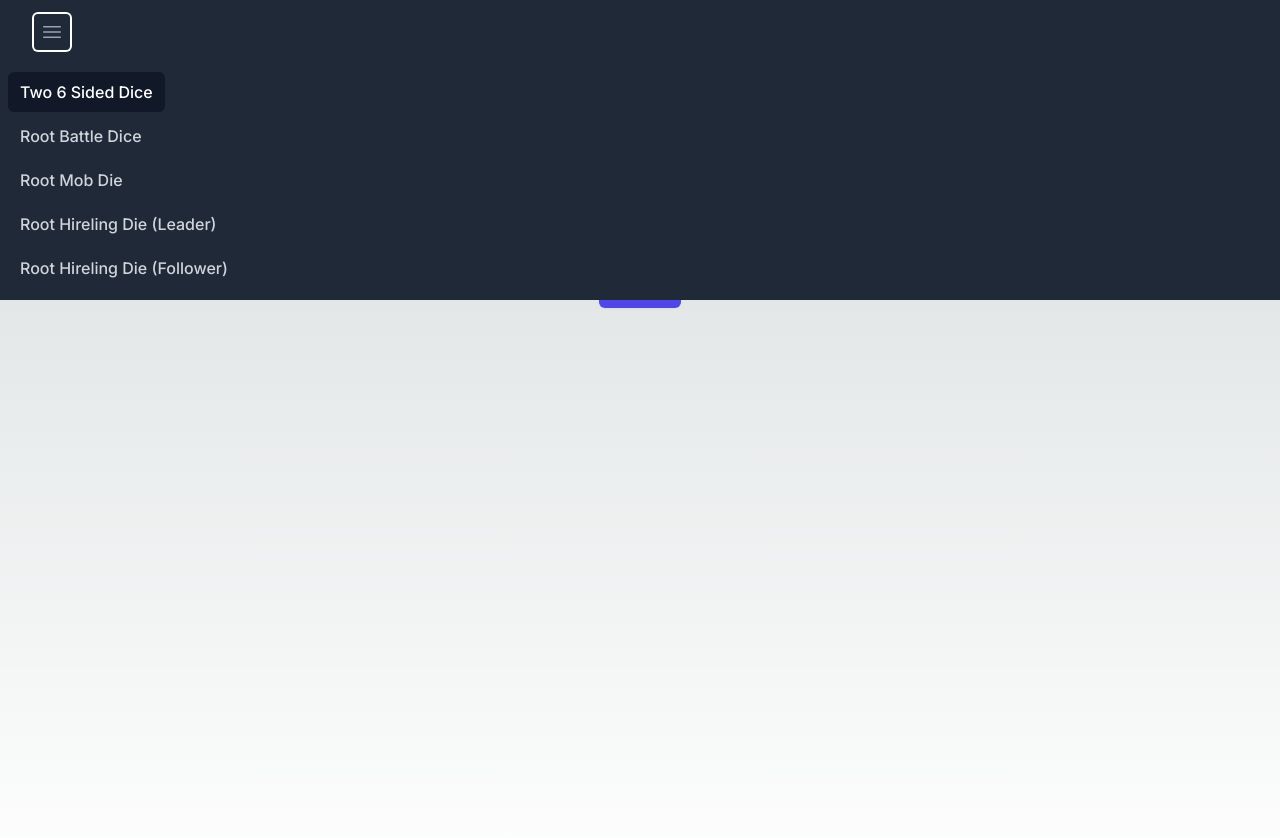
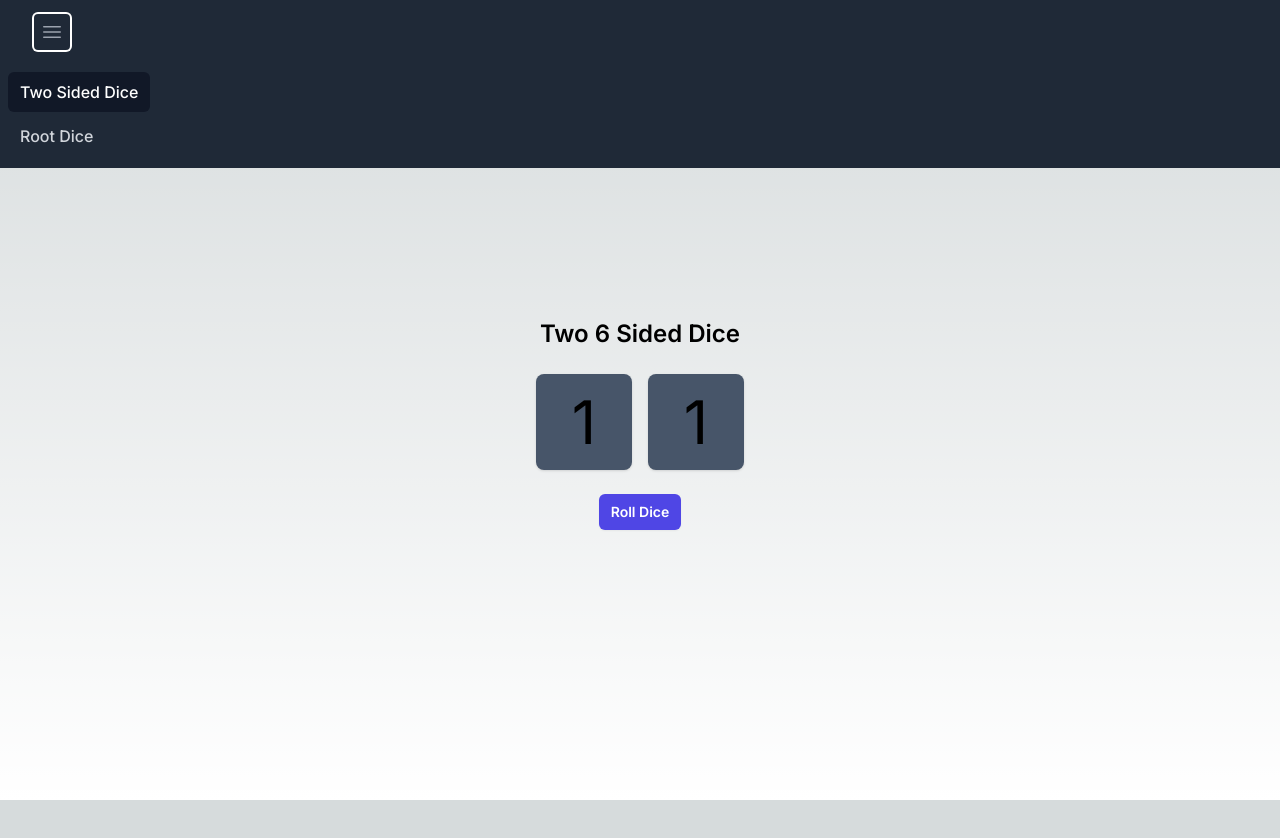
Before and after one commit to nvme0/dice, a Next.js app: page / in a window 1280 px wide. Both pictures are taken after a click on the button "Open main menu". Shown: the top 838 px of the page. After the commit the page ends 800 px from the top, so only its background shows below. Built offline with nearby package versions, Linux system fonts and the light colour scheme.

Commit message:
Add dice sets

```diff
--- a/app/page.tsx
+++ b/app/page.tsx
@@ -1,20 +1,28 @@
 "use client";
 
-import React, { Fragment, useState } from "react";
+import React, { useState } from "react";
 import Dice from "@/components/Dice";
-import Nav, { DiceOption } from "@/components/Nav";
+import Nav, { DiceSet } from "@/components/Nav";
 
-const diceOptions: DiceOption[] = [
+const diceSets: DiceSet[] = [
+  {
+    name: "Two Sided Dice",
+    diceOptions: [
       {
         name: "Two 6 Sided Dice",
         Component: ({ name }) => <Dice name={name} min={1} max={6} numDie={2} />
+      }
+    ]
   },
   {
-    name: "Root Battle Dice",
+    name: "Root Dice",
+    diceOptions: [
+      {
+        name: "Battle Dice",
         Component: ({ name }) => <Dice name={name} min={0} max={3} numDie={2} />
       },
       {
-    name: "Root Mob Die",
+        name: "Mob Die",
         Component: ({ name }) => (
           <Dice
             name={name}
@@ -33,7 +41,7 @@
         )
       },
       {
-    name: "Root Hireling Die (Leader)",
+        name: "Hireling Die (Leader)",
         Component: ({ name }) => (
           <Dice
             name={name}
@@ -52,7 +60,7 @@
         )
       },
       {
-    name: "Root Hireling Die (Follower)",
+        name: "Hireling Die (Follower)",
         Component: ({ name }) => (
           <Dice
             name={name}
@@ -70,23 +78,69 @@
           />
         )
       }
+    ]
+  }
 ];
 
 const Home = () => {
-  const [selectedDice, setSelectedDice] = useState(diceOptions[0]);
+  const [selectedDiceSet, setSelectedDiceSet] = useState(diceSets[0]);
+  const [selectedDice, setSelectedDice] = useState(diceSets[0].diceOptions[0]);
   const { Component: DiceComponent, name: diceName } = selectedDice;
 
+  const selectDiceSet = (diceSet: DiceSet) => {
+    setSelectedDiceSet(diceSet);
+    setSelectedDice(diceSet.diceOptions[0]);
+  };
+
+  const numberOfDiceOptions = selectedDiceSet.diceOptions.length;
+
   return (
-    <Fragment>
+    <div className="relative h-screen">
       <Nav
-        diceOptions={diceOptions}
-        selectedDice={selectedDice}
-        setSelectedDice={setSelectedDice}
+        diceSets={diceSets}
+        selectedDiceSet={selectedDiceSet}
+        setSelectedDiceSet={selectDiceSet}
       />
-      <main className="flex flex-col items-center mt-8 min-h-screen">
-        {<DiceComponent name={diceName} />}
+
+      <main
+        className={`flex flex-col ${
+          numberOfDiceOptions < 2 ? "justify-center" : "justify-between"
+        } pt-16 h-full sm:flex-row`}
+      >
+        <DiceComponent name={diceName} />
+        <div
+          className={`z-50 w-full sm:w-1/2 bg-gray-800  ${
+            numberOfDiceOptions < 2 ? "hidden" : ""
+          } overflow-auto `}
+        >
+          <div className="flex flex-col px-2 pt-2 pb-3 space-y-1">
+            {selectedDiceSet.diceOptions.map((dice) => {
+              if (dice.name === selectedDice.name) {
+                return (
+                  <button
+                    key={dice.name}
+                    className="block px-3 py-2 text-base font-medium text-white whitespace-nowrap bg-gray-900 rounded-md"
+                    aria-current="page"
+                  >
+                    {dice.name}
+                  </button>
+                );
+              } else {
+                return (
+                  <button
+                    key={dice.name}
+                    onClick={() => setSelectedDice(dice)}
+                    className="block px-3 py-2 text-base font-medium text-gray-300 whitespace-nowrap rounded-md hover:bg-gray-700 hover:text-white"
+                  >
+                    {dice.name}
+                  </button>
+                );
+              }
+            })}
+          </div>
+        </div>
       </main>
-    </Fragment>
+    </div>
   );
 };
 
--- a/components/Dice.tsx
+++ b/components/Dice.tsx
@@ -1,4 +1,4 @@
-import React, { Fragment, useEffect, useState } from "react";
+import React, { useEffect, useState } from "react";
 import Image from "next/image";
 import Button from "@/components/Button";
 
@@ -93,7 +93,7 @@
   }, [timer, setTimer, rollCountDown, setRollCountDown, roll]);
 
   return (
-    <Fragment>
+    <div className="flex flex-col justify-center items-center m-8 h-1/2 sm:h-auto sm:w-1/2">
       <h2 className="mb-4 text-2xl font-semibold">{name}</h2>
       <div className="flex justify-between items-center m-2 space-x-4">
         {values.map((value, index) => (
@@ -109,6 +109,6 @@
           Roll {numDie > 1 ? "Dice" : "Die"}
         </Button>
       </div>
-    </Fragment>
+    </div>
   );
 }
--- a/components/Nav.tsx
+++ b/components/Nav.tsx
@@ -5,27 +5,32 @@
   Component: (props: { name: string }) => JSX.Element;
 };
 
+export type DiceSet = {
+  name: string;
+  diceOptions: DiceOption[];
+};
+
 export interface NavProps {
-  diceOptions: DiceOption[];
-  selectedDice: DiceOption;
-  setSelectedDice: (dice: DiceOption) => void;
+  diceSets: DiceSet[];
+  selectedDiceSet: DiceSet;
+  setSelectedDiceSet: (diceSet: DiceSet) => void;
 }
 
 export default function Nav({
-  diceOptions,
-  selectedDice,
-  setSelectedDice
+  diceSets,
+  selectedDiceSet,
+  setSelectedDiceSet
 }: NavProps) {
   const [isOpen, setIsOpen] = useState(false);
   const toggleOpen = () => setIsOpen(!isOpen);
 
-  const selectDice = (dice: DiceOption) => {
-    setSelectedDice(dice);
+  const selectDiceSet = (diceSet: DiceSet) => {
+    setSelectedDiceSet(diceSet);
     setIsOpen(false);
   };
 
   return (
-    <nav className="w-full bg-gray-800">
+    <nav className="absolute w-full bg-gray-800">
       <div className="px-2 mx-auto max-w-7xl sm:px-6 lg:px-8">
         <div className="flex relative justify-between items-center h-16">
           <div className="flex absolute inset-y-0 left-0 items-center">
@@ -77,25 +82,25 @@
         id="mobile-menu"
       >
         <div className="px-2 pt-2 pb-3 space-y-1">
-          {diceOptions.map((diceOption) => {
-            if (diceOption.name === selectedDice.name) {
+          {diceSets.map((diceSet) => {
+            if (diceSet.name === selectedDiceSet.name) {
               return (
                 <button
-                  key={diceOption.name}
+                  key={diceSet.name}
                   className="block px-3 py-2 text-base font-medium text-white bg-gray-900 rounded-md"
                   aria-current="page"
                 >
-                  {diceOption.name}
+                  {diceSet.name}
                 </button>
               );
             } else {
               return (
                 <button
-                  key={diceOption.name}
-                  onClick={() => selectDice(diceOption)}
+                  key={diceSet.name}
+                  onClick={() => selectDiceSet(diceSet)}
                   className="block px-3 py-2 text-base font-medium text-gray-300 rounded-md hover:bg-gray-700 hover:text-white"
                 >
-                  {diceOption.name}
+                  {diceSet.name}
                 </button>
               );
             }
```
Lines whose indentation alone changed are shown as unchanged.
